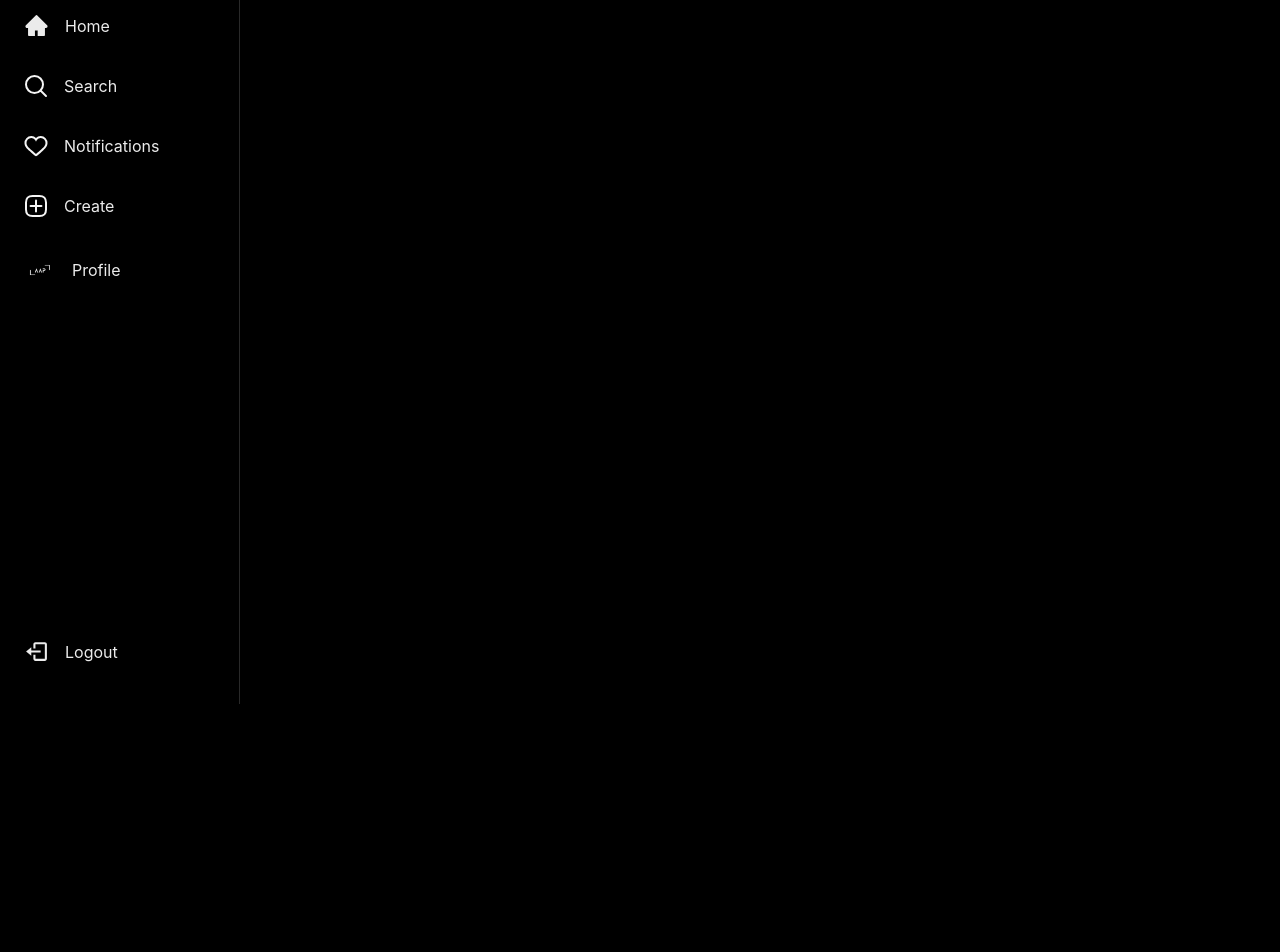
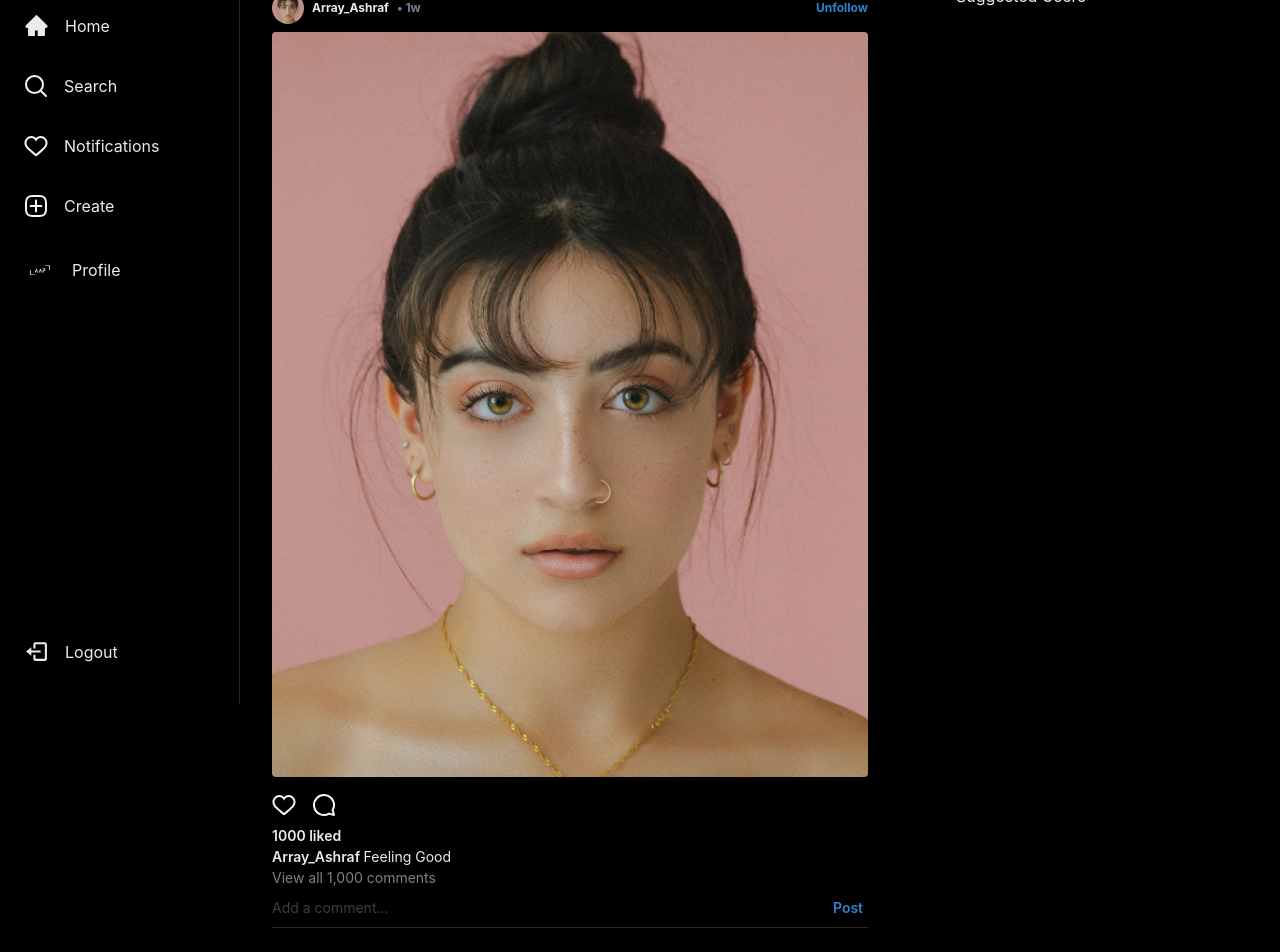
Before and after one commit to Ashrafpathan2094/Instagram-Clone, a React (Vite) app: page / in a window 1280 px wide. Shown: the part 96-1048 px from the top of the page. Before the commit the page ends 800 px from the top, so only its background shows below. Built offline with nearby package versions, Linux system fonts and the light colour scheme.

Commit message:
added posts component with skeleton

```diff
--- /dev/null
+++ b/src/components/FeedPosts/FeedPosts.tsx
@@ -0,0 +1,58 @@
+import {
+  Box,
+  Container,
+  Flex,
+  Image,
+  Skeleton,
+  SkeletonCircle,
+  VStack,
+} from "@chakra-ui/react";
+import PostFooter from "./PostFooter";
+import PostHeader from "./PostHeader";
+import { useEffect, useState } from "react";
+
+interface FeedPostsProps {
+  img: string;
+  username: string;
+  avatar: string;
+}
+const FeedPosts: React.FC<FeedPostsProps> = ({ img, username, avatar }) => {
+  const [isLoading, setIsLoading] = useState(true);
+  useEffect(() => {
+    setTimeout(() => {
+      setIsLoading(false);
+    }, 2000);
+  }, []);
+  return (
+    <Container maxW={"container.sm"} py={10} px={2}>
+      {isLoading &&
+        [0, 1, 2, 3].map((_, idx) => (
+          <VStack key={idx} gap={4} alignItems={"flex-start"} mb={10}>
+            <Flex gap={2}>
+              <SkeletonCircle size={"10"} />
+              <VStack gap={2} alignItems={"flex-start"}>
+                <Skeleton height={"10px"} w={"200px"} />
+                <Skeleton height={"10px"} w={"200px"} />
+              </VStack>
+            </Flex>
+            <Skeleton w={"full"}>
+              <Box h={500}>contents wrapped</Box>
+            </Skeleton>
+          </VStack>
+        ))}
+
+      {!isLoading && (
+        <>
+          <PostHeader avatar={avatar} username={username} />
+          <Box my={2} overflow={"hidden"} borderRadius={4}>
+            <Image src={img} alt={username} />
+          </Box>
+          {/* <Post /> */}
+          <PostFooter username={username} />
+        </>
+      )}
+    </Container>
+  );
+};
+
+export default FeedPosts;
--- /dev/null
+++ b/src/components/FeedPosts/PostFooter.tsx
@@ -0,0 +1,87 @@
+import {
+  Box,
+  Button,
+  Flex,
+  Input,
+  InputGroup,
+  InputRightElement,
+  Text,
+} from "@chakra-ui/react";
+import { useState } from "react";
+import {
+  CommentLogo,
+  NotificationsLogo,
+  UnlikeLogo,
+} from "../../assets/constant";
+
+interface PostFooterProps {
+  username: string;
+}
+const PostFooter = ({ username }: PostFooterProps) => {
+  const [liked, setLiked] = useState(false);
+  const [totalLikes, setTotalLikes] = useState(1000);
+
+  const handleLike = () => {
+    if (liked) {
+      setLiked(false);
+      setTotalLikes(totalLikes - 1);
+    } else {
+      setLiked(true);
+      setTotalLikes(totalLikes + 1);
+    }
+  };
+  return (
+    <Box mb={10}>
+      <Flex alignItems={"center"} gap={4} w={"full"} pt={0} mb={2} mt={4}>
+        <Box onClick={handleLike} cursor={"pointer"} fontSize={18}>
+          {!liked ? <NotificationsLogo /> : <UnlikeLogo />}
+        </Box>
+        <Box cursor={"pointer"} fontSize={18}>
+          <CommentLogo />
+        </Box>
+      </Flex>
+
+      <Text fontWeight={600} fontSize={"sm"}>
+        {totalLikes} liked
+      </Text>
+      <Text fontWeight={600} fontSize={"sm"}>
+        {username} {" "}
+        <Text as={"span"} fontWeight={400}>
+          Feeling Good
+        </Text>
+      </Text>
+      <Text color={"gray"} fontSize={"sm"}>
+        View all 1,000 comments
+      </Text>
+
+      <Flex
+        alignItems={"center"}
+        gap={2}
+        justifyContent={"space-between"}
+        w={"full"}
+      >
+        <InputGroup>
+          <Input
+            variant={"flushed"}
+            placeholder={"Add a comment..."}
+            fontSize={14}
+          />
+          <InputRightElement>
+            <Button
+              fontSize={14}
+              color={"blue.500"}
+              fontWeight={600}
+              cursor={"pointer"}
+              _hover={{ color: "white" }}
+              bg={"transparent"}
+            >
+              Post
+            </Button>
+          </InputRightElement>
+        </InputGroup>
+      </Flex>
+    </Box>
+  );
+};
+
+export default PostFooter;
--- /dev/null
+++ b/src/components/FeedPosts/PostHeader.tsx
@@ -0,0 +1,36 @@
+import { Avatar, Box, Flex, Text } from "@chakra-ui/react";
+
+interface PostHeaderProps {
+  avatar: string;
+  username: string;
+}
+const PostHeader = ({ avatar, username }: PostHeaderProps) => {
+  return (
+    <Flex
+      justifyContent={"space-between"}
+      alignItems={"center"}
+      w={"full"}
+      my={"2"}
+    >
+      <Flex alignItems={"center"} gap={2}>
+        <Avatar src={avatar} size={"sm"} />
+        <Flex fontSize={12} fontWeight={"bold"} gap={2}>
+          {username}
+          <Box color={"gray.500"}>• 1w</Box>
+        </Flex>
+      </Flex>
+      <Box
+        cursor={"pointer"}
+        fontSize={12}
+        color={"blue.500"}
+        fontWeight={"bold"}
+        _hover={{ color: "white" }}
+        transition={"0.2s ease-in-out"}
+      >
+        <Text>Unfollow</Text>
+      </Box>
+    </Flex>
+  );
+};
+
+export default PostHeader;
--- a/src/pages/HomePage/Homepage.tsx
+++ b/src/pages/HomePage/Homepage.tsx
@@ -1,5 +1,40 @@
+import { Box, Container, Flex } from "@chakra-ui/react";
+import FeedPosts from "../../components/FeedPosts/FeedPosts";
+
 const HomePage = () => {
-  return <div>homepage</div>;
+  return (
+    <Container maxW={"container.lg"}>
+      <Flex gap={20}>
+        <Box flex={2} py={10}>
+          {/* TODO: change the props as an object later */}
+          <FeedPosts
+            img="/img1.png"
+            username="Array_Ashraf"
+            avatar="/img1.png"
+          />
+          <FeedPosts img="/img2.png" username="aashu.exe" avatar="/img2.png" />
+          <FeedPosts
+            img="/img3.png"
+            username="Stw_Stark"
+            avatar="/img3.png"
+          />{" "}
+          <FeedPosts
+            img="/img4.png"
+            username="Buss_Kar_Ashraf"
+            avatar="/img4.png"
+          />
+        </Box>
+        <Box
+          flex={3}
+          py={20}
+          display={{ base: "none", lg: "block" }}
+          maxW={"300px"}
+        >
+          Suggested Users
+        </Box>
+      </Flex>
+    </Container>
+  );
 };
 
 export default HomePage;
```
Also changed, not shown: src/components/FeedPosts/Post.tsx (added, +9 -0 lines).
